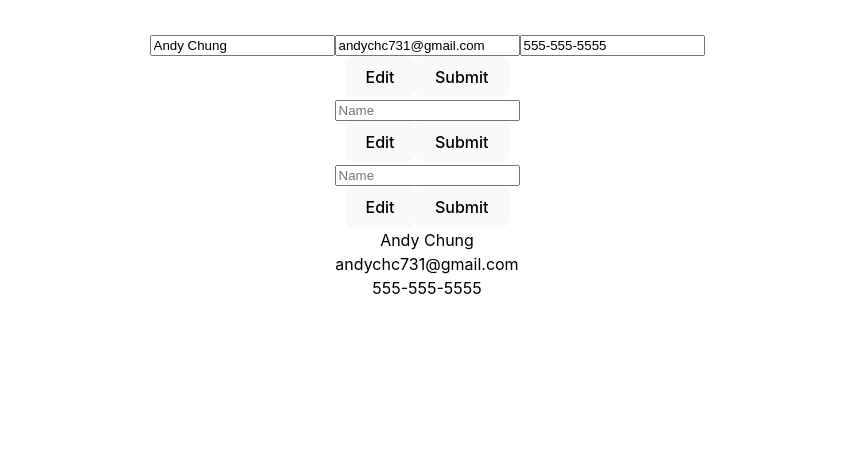
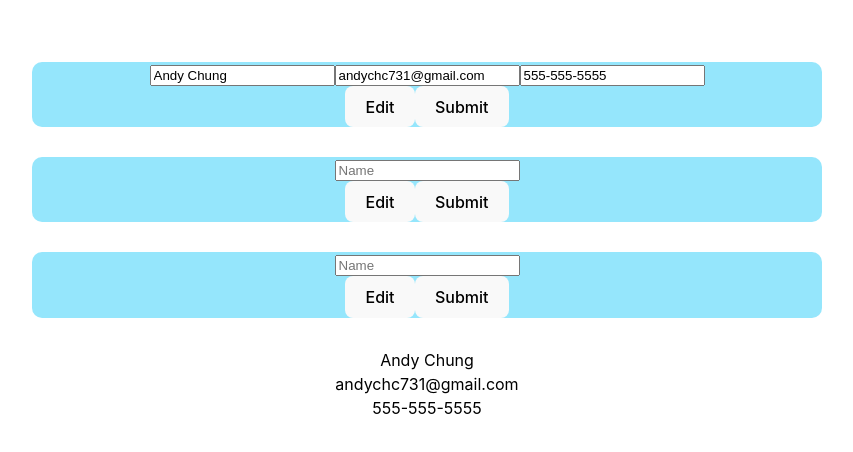
Before and after one commit to Andyc731/cv_app, a React (Vite) app: page / in a window 1280 px wide. Shown: the top 452 px of the page, without its empty margins (213-1066 px from the left). Built offline with nearby package versions, Linux system fonts and the light colour scheme.

Commit message:
add basic styles to form, container, h2

```diff
--- a/src/App.css
+++ b/src/App.css
@@ -50,3 +50,19 @@
 div {
   color: black;
 }
+
+form {
+  min-width: 500px;
+  margin: 30px;
+  background-color: #61dafbaa;
+  border-radius: 10px;
+}
+
+.container {
+  display: grid;
+  grid-template-columns: 1fr 1fr;
+}
+
+h2 {
+  color: white;
+}
```
